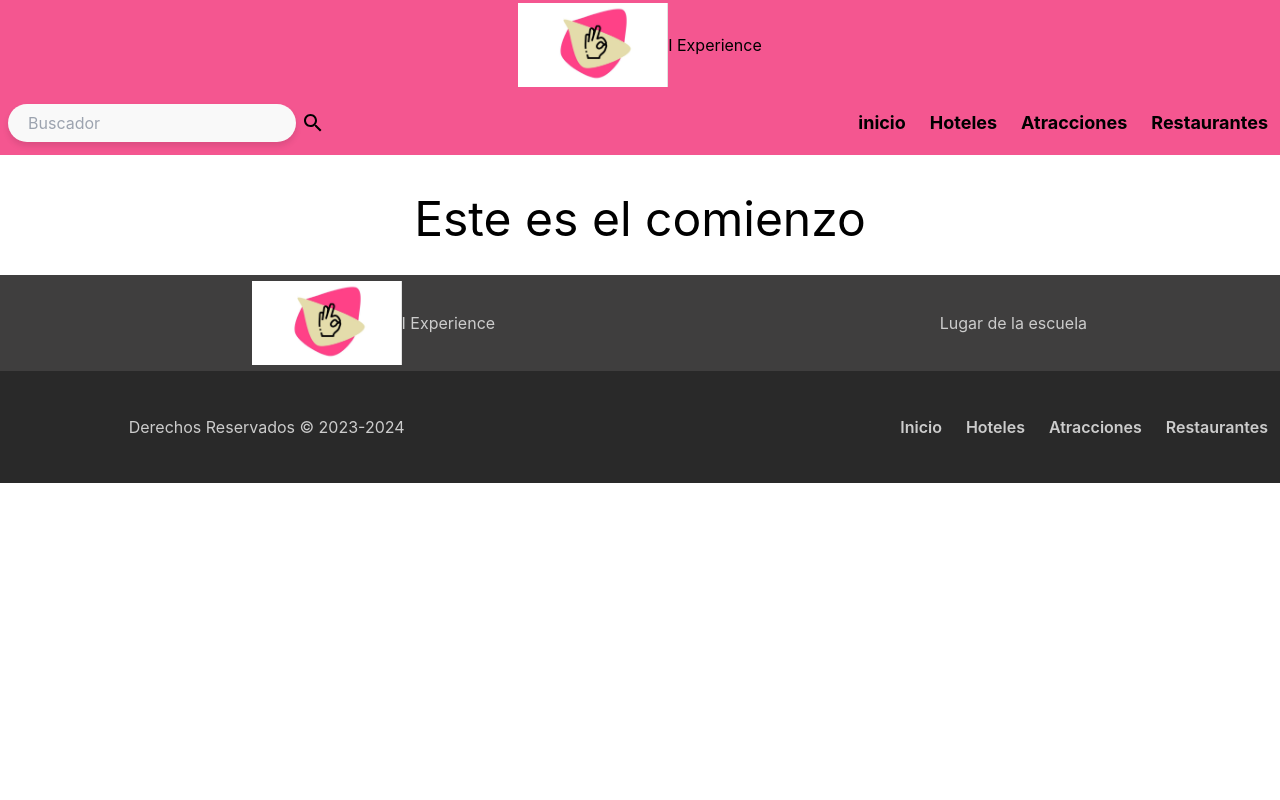
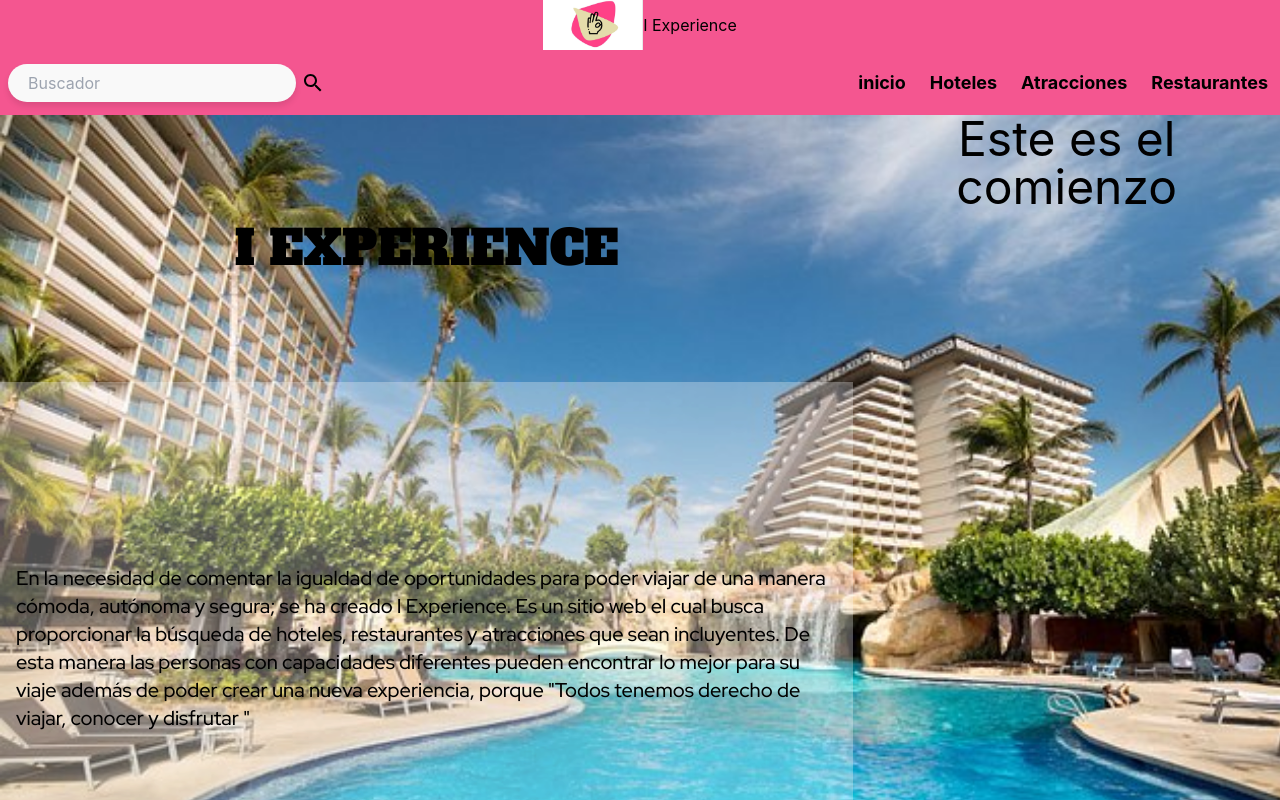
Before and after one commit to jocttavio/custom-map, a Next.js app: page / in a window 1280 px wide. Shown: the top 800 px of the page. Built offline with nearby package versions, Linux system fonts and the light colour scheme.

Commit message:
Empezando a crear pag de inicio

```diff
--- a/components/layout/Navbar.jsx
+++ b/components/layout/Navbar.jsx
@@ -1,6 +1,6 @@
 import classes from "../../styles/header.module.css";
 import SearchIcon from '@mui/icons-material/Search';
-import { IconButton } from '@mui/material'
+import { IconButton } from '@mui/material';
 import { useRouter } from 'next/router';
 import Image from "next/image";
 
@@ -30,11 +30,11 @@ const Navbar = () => {
 
   return (
     <header className="flex flex-col">
-      <div className="flex justify-center items-center h-[90px] bg-[#f45690]">
+      <div className="flex justify-center items-center h-[50px] bg-[#f45690]">
         <Image src="/logo.jpeg"
           alt="Picture of the author"
-          width={150}
-          height={150}
+          width={100}
+          height={100}
         />
         <p>I Experience</p>
       </div>
--- a/config/db.js
+++ b/config/db.js
@@ -4,11 +4,11 @@ let connection;
 if(!connection){
 
  connection = new Pool ({
-  user: 'postgres',
-  password: 'sss4',
-  host: 'localhost',
-  port: '5432',
-  database: 'BD_Preparatory'
+  user: 'joctavio',
+  password: 'psswd',
+  host: '172.28.0.1',
+  port: '5433',
+  database: 'db_preparatory'
   })
 }
 
--- a/pages/index.js
+++ b/pages/index.js
@@ -4,16 +4,50 @@ import Navbar from "../components/layout/Navbar";
 import Footer from "../components/layout/Footer";
 
 export default function Home() {
-
   return (
     <div>
       <Head>
         <title>Map</title>
         <meta name="description" content="Generated by ENOC" />
         <link rel="icon" href="/favicon.ico" />
+        <link rel="preconnect" href="https://fonts.googleapis.com" />
+        <link rel="preconnect" href="https://fonts.gstatic.com" />
+        <link
+          href="https://fonts.googleapis.com/css2?family=Red+Hat+Display:wght@500&display=swap"
+          rel="stylesheet"
+        />
+        <link
+          href="https://fonts.googleapis.com/css2?family=Alfa+Slab+One&display=swap"
+          rel="stylesheet"
+        />
       </Head>
       <Navbar />
-      <h1 className="h-20 text-center text-5xl mt-10 ">Este es el comienzo</h1>
+      <div
+        className="h-screen bg-no-repeat bg-cover grid grid-cols-3"
+        style={{
+          backgroundImage: "url(./princess_hotel.jpg)",
+        }}
+      >
+        <div className="col-span-2 grid grid-rows-3 ">
+          <div className="flex justify-center items-center">
+            <h1 className="title_text text-5xl ">I EXPERIENCE</h1>
+          </div>
+          <div className="row-span-2 flex justify-center items-center  information_text text-xl p-4 backdrop-opacity-10 bg-white/30 ">
+            <p>
+              En la necesidad de comentar la igualdad de oportunidades para
+              poder viajar de una manera cómoda, autónoma y segura; se ha creado
+              I Experience. Es un sitio web el cual busca proporcionar la
+              búsqueda de hoteles, restaurantes y atracciones que sean
+              incluyentes. De esta manera las personas con capacidades
+              diferentes pueden encontrar lo mejor para su viaje además de poder
+              crear una nueva experiencia, porque "Todos tenemos derecho de
+              viajar, conocer y disfrutar "
+            </p>
+          </div>
+        </div>
+
+        <h1 className="h-20 text-center text-5xl">Este es el comienzo</h1>
+      </div>
       <Footer />
     </div>
   );
--- a/styles/globals.css
+++ b/styles/globals.css
@@ -28,3 +28,10 @@ a {
     background: white;
   }
 }
+
+.title_text {
+  font-family: "Alfa Slab One", cursive;
+}
+.information_text {
+  font-family: "Red Hat Display", sans-serif;
+}
```
Also changed, not shown: docker-compose-dev.yml (added, +43 -0 lines), public/princess_hotel.jpg (renamed from public/Hotel Princess Mundo Imperial.jpg), 1 other file (tests, documents, lock files or other folders).
